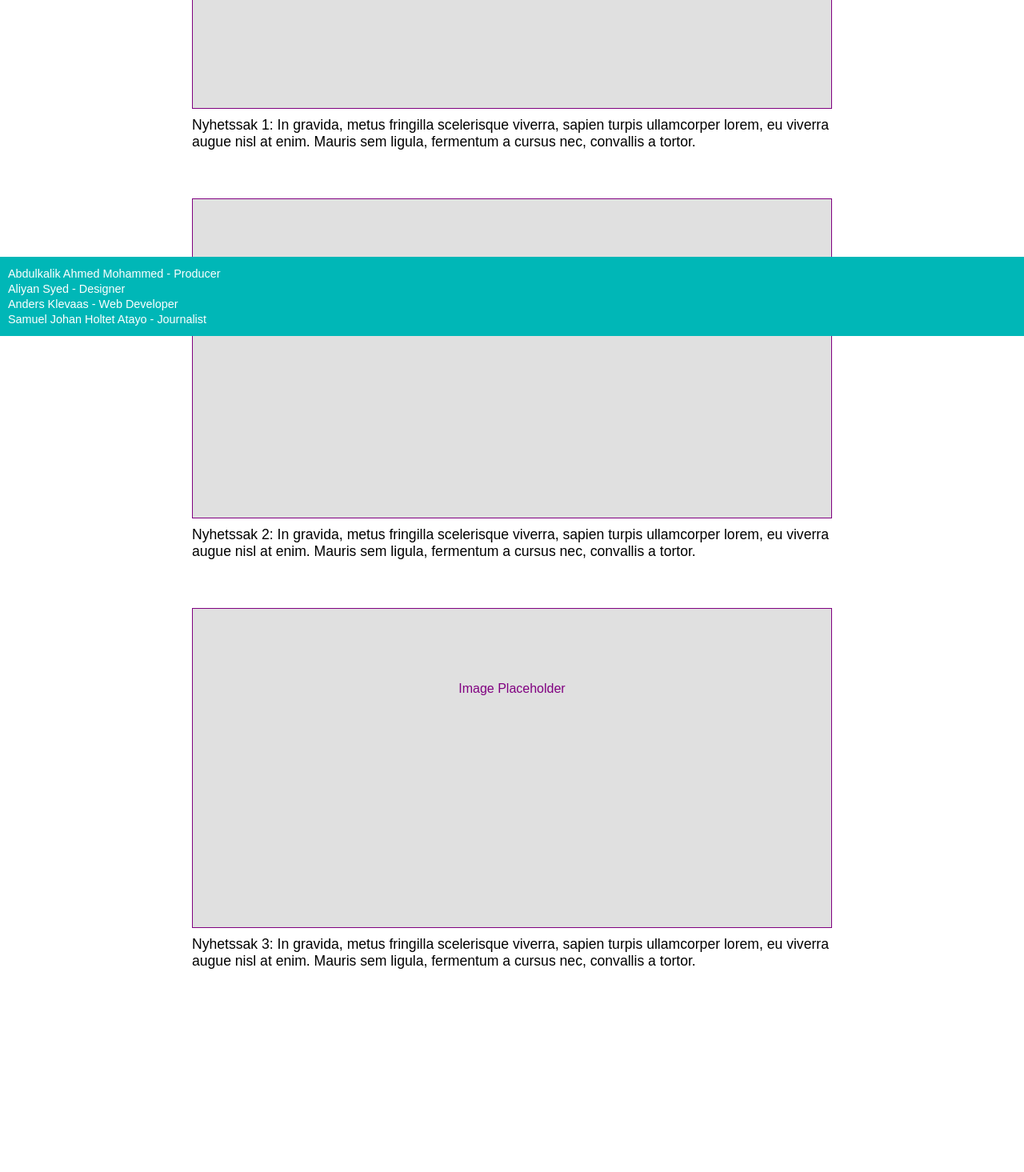
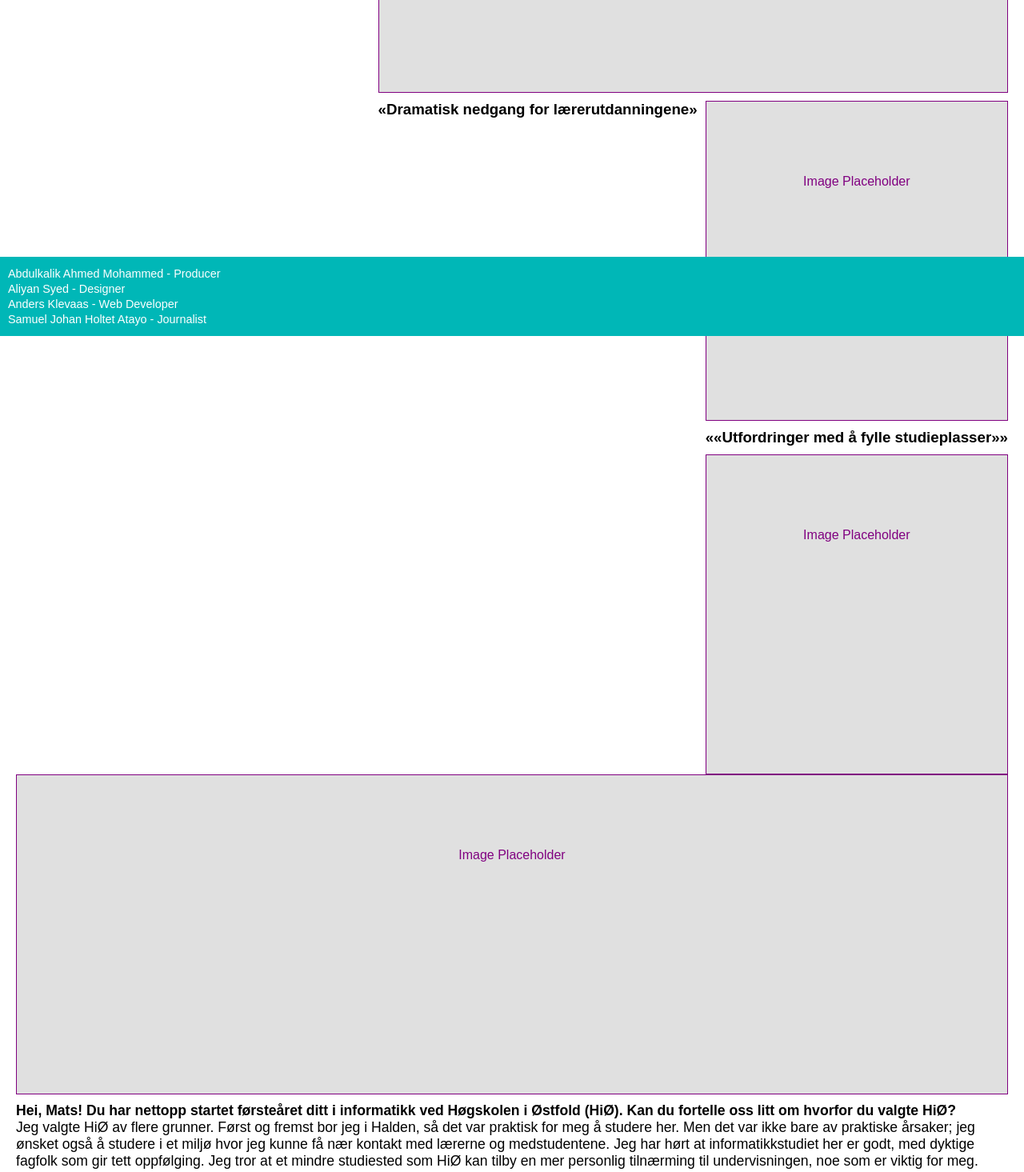
Before and after one commit to aliyansyed/Preparethetech_OldYorkTimes, a plain HTML site: page index.html in a window 1280 px wide. Shown: the part 380-1845 px from the top of the page at 80% size. Before the commit the page ends 1712 px from the top, so only its background shows below. Drawn offline with Linux system fonts and the light colour scheme.

Commit message:
Lagt inn artikkel

```diff
--- a/index.html
+++ b/index.html
@@ -16,31 +16,48 @@
     </header>
 
     <main>
+
+
+
         <section class="latest-news">
             <div class="news-headline">
                 <span class="latest">SENESTE NYHETER</span>
                 <p>Lorem ipsum dolor sit amet, consectetur adipiscing elit. Sed eld</p>
                 <span class="next">→</span>
             </div>
+        </section>
+
+        <section>
+
+        <div class="news-item">
+            <h3>«Høgskolen i Østfold (HiØ) har opplevd en betydelig nedgang i antall søkere til studiene sine sammenlignet med tidligere år.»</h3>
+            <div class="image-placeholder">Image Placeholder</div>
+
+        <div class="news-item">
+                <h3> «Dramatisk nedgang for lærerutdanningene»</h3>
+                <div class="image-placeholder">Image Placeholder</div>
+
+        <div class="news-item">
+                    <h3>««Utfordringer med å fylle studieplasser»»</h3>
+                    <div class="image-placeholder">Image Placeholder</div>
+
+
+        </section>
+        <section>
 
             <div class="news-item">
                 <div class="image-placeholder">Image Placeholder</div>
                 <article class="news-content">
-                    <p>Nyhetssak 1: In gravida, metus fringilla scelerisque viverra, sapien turpis ullamcorper lorem, eu viverra augue nisl at enim. Mauris sem ligula, fermentum a cursus nec, convallis a tortor.</p>
+                    <h4>Hei, Mats! Du har nettopp startet førsteåret ditt i informatikk ved Høgskolen i Østfold (HiØ). Kan du fortelle oss litt om hvorfor du valgte HiØ?</h4>
+                    <p>Jeg valgte HiØ av flere grunner. Først og fremst bor jeg i Halden, så det var praktisk for meg å studere her. Men det var ikke bare av praktiske årsaker; jeg ønsket også å studere i et miljø hvor jeg kunne få nær kontakt med lærerne og medstudentene. Jeg har hørt at informatikkstudiet her er godt, med dyktige fagfolk som gir tett oppfølging. Jeg tror at et mindre studiested som HiØ kan tilby en mer personlig tilnærming til undervisningen, noe som er viktig for meg.</p>
                 </article>
             </div>
 
             <div class="news-item">
                 <div class="image-placeholder">Image Placeholder</div>
                 <article class="news-content">
-                    <p>Nyhetssak 2: In gravida, metus fringilla scelerisque viverra, sapien turpis ullamcorper lorem, eu viverra augue nisl at enim. Mauris sem ligula, fermentum a cursus nec, convallis a tortor.</p>
-                </article>
-            </div>
-
-            <div class="news-item">
-                <div class="image-placeholder">Image Placeholder</div>
-                <article class="news-content">
-                    <p>Nyhetssak 3: In gravida, metus fringilla scelerisque viverra, sapien turpis ullamcorper lorem, eu viverra augue nisl at enim. Mauris sem ligula, fermentum a cursus nec, convallis a tortor.</p>
+                    <h4>Hva tenker du om at færre søker seg til høgskoler og universiteter som ikke ligger i storbyene, som vi ser her på HiØ?</h4>
+                    <p>Det er bekymringsfullt, men også forståelig til en viss grad. Mange tiltrekkes av storbyene på grunn av flere jobbmuligheter, et bredere sosialt liv og tilgang til ulike kulturelle tilbud. Men jeg tror mange undervurderer verdien av å studere på et mindre sted som HiØ. Her er det lavere levekostnader, mindre distraksjoner, og man kan få en tettere oppfølging fra lærerne. Selv om det har vært en nedgang i søkertallene, tror jeg at steder som HiØ fortsatt har mye å tilby, spesielt for de som ønsker et faglig sterkt, men mer intimt læringsmiljø. Det er viktig at vi ser på hva som gjør mindre skoler unike og verdifulle, og hvordan vi kan kommunisere det til fremtidige studenter.</p>
                 </article>
             </div>
         </section>
```
